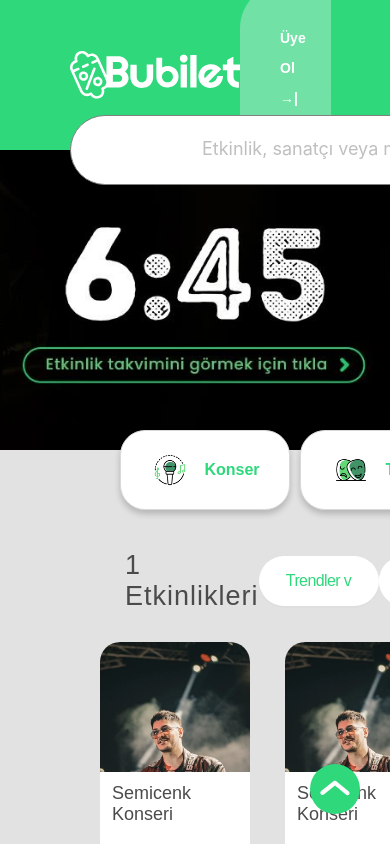
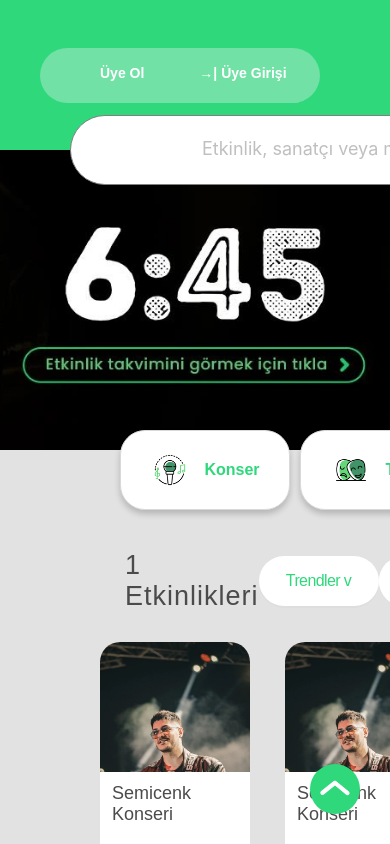
Before and after one commit to nazmiyegnydnn/bubilet-clone, a React (Create React App) app: page /1 in a window 390 px wide. Shown: the top 844 px of the page. Built offline with nearby package versions, Linux system fonts and the light colour scheme.

Commit message:
Responsive home page has started

```diff
--- a/src/components/header/Header.scss
+++ b/src/components/header/Header.scss
@@ -52,3 +52,37 @@
     height: 150px;
     position: relative;
 }
+
+// RESPONSİVE
+// Extra small devices (portrait phones, less than 576px)
+@media (max-width: 575.98px) {
+    .header{
+        .logo{
+            display: none;
+        }
+       }
+}
+
+// Small devices (landscape phones, 576px and up)
+@media (min-width: 576px) and (max-width: 767.98px) {
+   .header{
+    .logo{
+        display: none;
+    }
+   }
+ }
+
+// Medium devices (tablets, 768px and up)
+@media (min-width: 768px) and (max-width: 991.98px) {
+
+}
+
+// Large devices (desktops, 992px and up)
+@media (min-width: 992px) and (max-width: 1199.98px) {
+
+ }
+
+// Extra large devices (large desktops, 1200px and up)
+@media (min-width: 1200px) {
+
+ }
--- a/src/components/home/Home.scss
+++ b/src/components/home/Home.scss
@@ -8,7 +8,6 @@
     }
 
 }
-
 .home{
     height: 100%;
     background-color: #2ED87B ;
--- a/src/components/leftBox/LeftBox.js
+++ b/src/components/leftBox/LeftBox.js
@@ -28,6 +28,7 @@ const LeftBox = () => {
             :""
       }
       <div className="leftBox-search">
+        <div className="lefBoxSearchButton">
         <Input
           placeholder="Şehir Ara"
           onSearch={onSearch}
@@ -36,6 +37,7 @@ const LeftBox = () => {
         <Tooltip title="search">
           <Button shape="circle" icon={<SearchOutlined />} />
         </Tooltip>
+        </div>
       </div>
       <div className="leftbox-title">
         <h1>Şehir Seç</h1>
--- a/src/components/leftBox/LeftBox.scss
+++ b/src/components/leftBox/LeftBox.scss
@@ -82,7 +82,7 @@
      }
      .leftbox-button{
         button{
-            color:lightgray;
+            color:gray;
             background-color: white;
             height: 50px;
             font-size: 16px;
@@ -93,3 +93,165 @@
         }
      }
 }
+
+// * RESPONSİVE */
+/* // Small devices (landscape phones, 576px and up) */
+@media (max-width: 575.98px) {
+    .leftbox-menu{
+        .leftbox-logo{
+            img{
+                display: none;
+            }
+        }
+        .leftBox-search{
+            position: fixed;
+            top: 0;
+            left: 0;
+            width: 100%;
+            z-index: 999;
+            margin: 0 auto;
+            background-color: #2ED87B;
+            height: 50px;
+            margin-left: 0;
+            border-radius: 0;
+            padding: 40px;
+            .lefBoxSearchButton{
+                background-color: white;
+                border-radius: 25px;
+                width: 100%;
+                position: fixed;
+            }
+        }
+        .leftbox-title{
+            display: none;
+        }
+        .leftbox-button{
+            position: fixed;
+            bottom: 0;
+            left: 0;
+            width: 100%;
+            z-index: 999;
+            margin: 0 auto;
+            background-color: #2ED87B;
+            border-radius: 0;
+            padding: 10px;
+            .leftbox-close{
+                margin: 0 auto;
+                width: 100%;
+            }
+        }
+    }
+
+}
+@media (min-width: 576px) and (max-width: 767.98px) {
+    .leftbox-menu{
+        .leftbox-logo{
+            img{
+                display: none;
+            }
+        }
+        .leftBox-search{
+            position: fixed;
+            top: 0;
+            left: 0;
+            width: 100%;
+            z-index: 999;
+            margin: 0 auto;
+            background-color: #2ED87B;
+            height: 50px;
+            margin-left: 0;
+            border-radius: 0;
+            padding: 40px;
+            .lefBoxSearchButton{
+                background-color: white;
+                border-radius: 25px;
+                width: 100%;
+            }
+        }
+        .leftbox-title{
+            display: none;
+        }
+        .leftbox-button{
+            position: fixed;
+            bottom: 0;
+            left: 0;
+            width: 100%;
+            z-index: 999;
+            margin: 0 auto;
+            background-color: #2ED87B;
+            border-radius: 0;
+            padding: 10px;
+            .leftbox-close{
+                margin: 0 auto;
+                width: 100%;
+            }
+        }
+    }
+
+}
+
+/* // Medium devices (tablets, 768px and up) */
+@media (min-width: 768px) and (max-width: 991.98px) {
+    .leftbox-menu{
+        .leftbox-logo{
+            img{
+                display: none;
+            }
+        }
+        .leftBox-search{
+            position: fixed;
+            top: 0;
+            left: 0;
+            width: 100%;
+            z-index: 999;
+            margin: 0 auto;
+            background-color: #2ED87B;
+            height: 50px;
+            margin-left: 0;
+            border-radius: 0;
+            padding: 40px;
+            .lefBoxSearchButton{
+                background-color: white;
+                border-radius: 25px;
+                width: 100%;
+            }
+        }
+        .leftbox-title{
+            display: none;
+        }
+        .leftbox-button{
+            position: fixed;
+            bottom: 0;
+            left: 0;
+            width: 100%;
+            z-index: 999;
+            margin: 0 auto;
+            background-color: #2ED87B;
+            border-radius: 0;
+            padding: 10px;
+            .leftbox-close{
+                margin: 0 auto;
+                width: 100px;
+            }
+        }
+    }
+}
+
+/* // Large devices (desktops, 992px and up) */
+@media (min-width: 992px) and (max-width: 1199.98px) {
+    .leftbox-menu{
+        .leftBox-search{
+            height: 50px;
+            display: flex;
+            .lefBoxSearchButton{
+             height: 50px;
+             width: 300px;
+         }
+         }
+    }
+ }
+
+/* // Extra large devices (large desktops, 1200px and up) */
+@media (min-width: 1200px) {
+
+ }
--- a/src/components/rightBox/RightBox.scss
+++ b/src/components/rightBox/RightBox.scss
@@ -33,3 +33,42 @@
 
         }
 }
+
+// * RESPONSİVE */
+/* // Small devices (landscape phones, 576px and up) */
+@media (max-width: 575.98px) {
+    .rightBox-menu{
+        .cities{
+            margin: 75px 0 200px 0;
+
+        }
+    }
+
+}
+@media (min-width: 576px) and (max-width: 767.98px) {
+
+    .rightBox-menu{
+        .cities{
+            margin: 75px 0 200px 0;
+        }
+    }
+}
+
+/* // Medium devices (tablets, 768px and up) */
+@media (min-width: 768px) and (max-width: 991.98px) {
+    .rightBox-menu{
+        .cities{
+            margin: 75px 0 200px 0;
+        }
+    }
+}
+
+/* // Large devices (desktops, 992px and up) */
+@media (min-width: 992px) and (max-width: 1199.98px) {
+
+ }
+
+/* // Extra large devices (large desktops, 1200px and up) */
+@media (min-width: 1200px) {
+
+ }
```
Also changed, not shown: src/components/citiesDetail/CitiesDetail.scss (+27 -0 lines).
